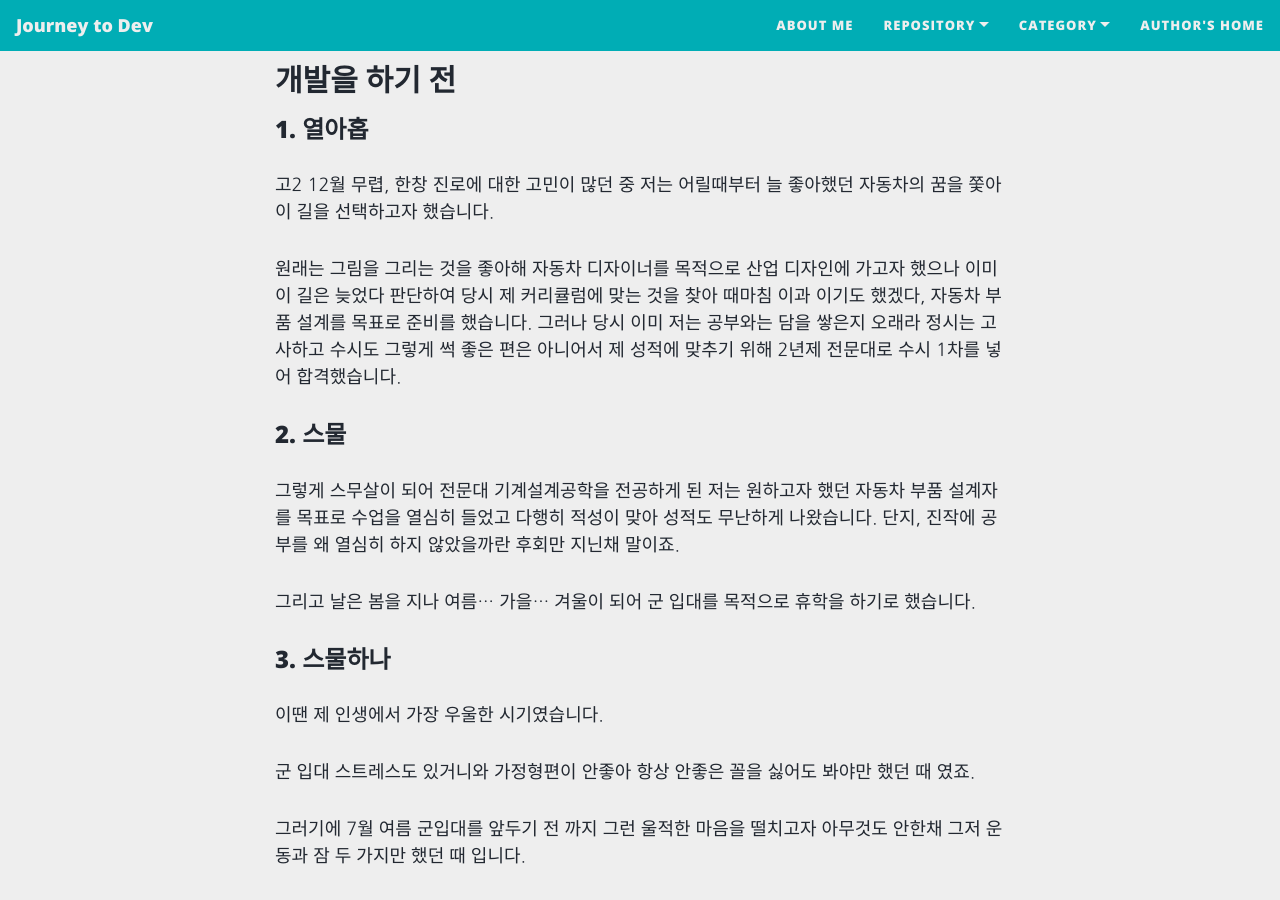
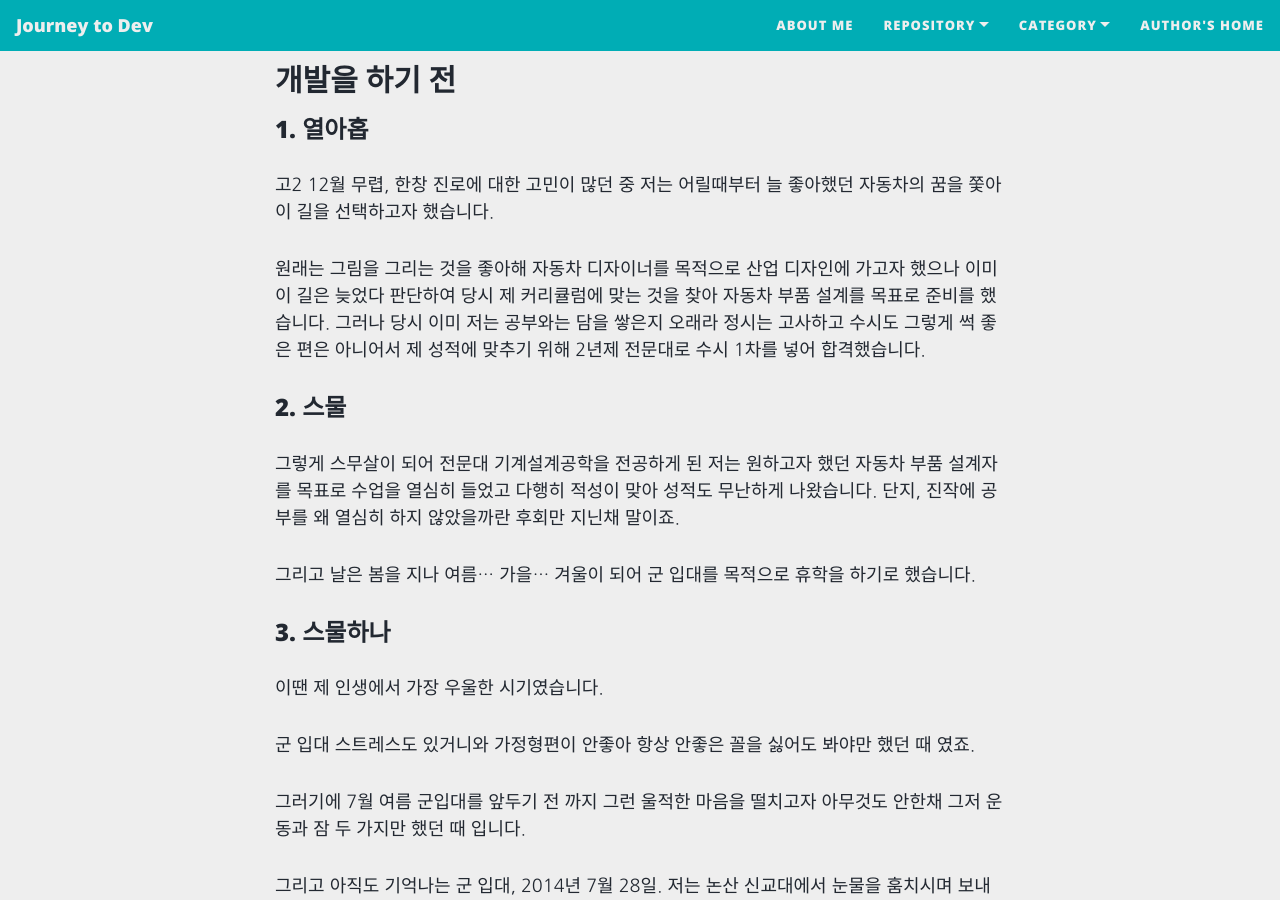
Before and after one commit to roqhdehd502/roqhdehd502.github.io, a Jekyll site: the page built from aboutme.md, in a window 1280 px wide and 900 px high, scrolled down 500 px. Built offline with Jekyll 4.4.1, drawn with Linux system fonts in a browser that asks for light colours; nearby versions of some CDN libraries.

Commit message:
Update aboutme.md

```diff
--- a/aboutme.md
+++ b/aboutme.md
@@ -18,7 +18,7 @@ subtitle: Journey to Developer
 
 고2 12월 무렵, 한창 진로에 대한 고민이 많던 중 저는 어릴때부터 늘 좋아했던 자동차의 꿈을 쫓아 이 길을 선택하고자 했습니다.
 
-원래는 그림을 그리는 것을 좋아해 자동차 디자이너를 목적으로 산업 디자인에 가고자 했으나 이미 이 길은 늦었다 판단하여 당시 제 커리큘럼에 맞는 것을 찾아 때마침 이과 이기도 했겠다, 자동차 부품 설계를 목표로 준비를 했습니다. 그러나 당시 이미 저는 공부와는 담을 쌓은지 오래라 정시는 고사하고 수시도 그렇게 썩 좋은 편은 아니어서 제 성적에 맞추기 위해 2년제 전문대로 수시 1차를 넣어 합격했습니다.
+원래는 그림을 그리는 것을 좋아해 자동차 디자이너를 목적으로 산업 디자인에 가고자 했으나 이미 이 길은 늦었다 판단하여 당시 제 커리큘럼에 맞는 것을 찾아 자동차 부품 설계를 목표로 준비를 했습니다. 그러나 당시 이미 저는 공부와는 담을 쌓은지 오래라 정시는 고사하고 수시도 그렇게 썩 좋은 편은 아니어서 제 성적에 맞추기 위해 2년제 전문대로 수시 1차를 넣어 합격했습니다.
 
 ### 2. 스물 ##
 
```
